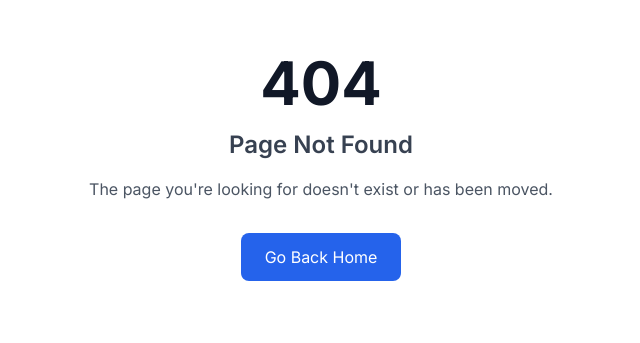
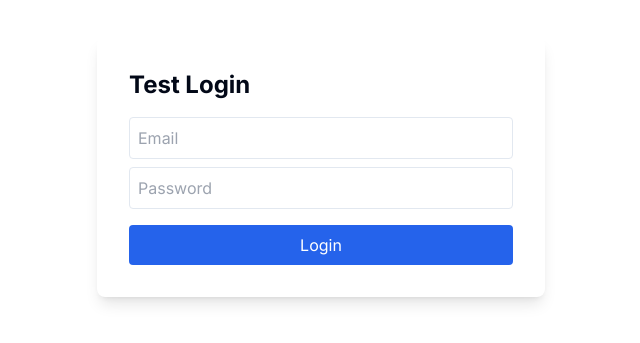
Before and after one commit to sbyiadom/Stratavax-Learning-Management-System, a Next.js app: page /login-test in a window 1280 px wide. Before the commit this address had no page. Shown: the part 233-576 px from the top of the page, without its empty margins (319-959 px from the left). Built offline with nearby package versions, Linux system fonts and the light colour scheme.

Commit message:
Create page.tsx

```diff
--- /dev/null
+++ b/app/login-test/page.tsx
@@ -0,0 +1,63 @@
+'use client'
+
+import { useState } from 'react'
+import { createClient } from '@/lib/supabase'
+
+export default function LoginTestPage() {
+  const [email, setEmail] = useState('')
+  const [password, setPassword] = useState('')
+  const [message, setMessage] = useState('')
+
+  const handleLogin = async () => {
+    setMessage('Logging in...')
+    const supabase = createClient()
+
+    const { data, error } = await supabase.auth.signInWithPassword({
+      email,
+      password,
+    })
+
+    if (error) {
+      setMessage(`Error: ${error.message}`)
+    } else {
+      setMessage(`Success! User: ${data.user?.email}`)
+      // Check if session exists
+      const { data: session } = await supabase.auth.getSession()
+      console.log('Session:', session)
+
+      // Force redirect after 1 second
+      setTimeout(() => {
+        window.location.href = '/dashboard'
+      }, 1000)
+    }
+  }
+
+  return (
+    <div className="min-h-screen flex items-center justify-center p-8">
+      <div className="bg-white p-8 rounded-lg shadow-lg max-w-md w-full">
+        <h1 className="text-2xl font-bold mb-4">Test Login</h1>
+        <input
+          type="email"
+          placeholder="Email"
+          value={email}
+          onChange={(e) => setEmail(e.target.value)}
+          className="w-full p-2 border rounded mb-2"
+        />
+        <input
+          type="password"
+          placeholder="Password"
+          value={password}
+          onChange={(e) => setPassword(e.target.value)}
+          className="w-full p-2 border rounded mb-4"
+        />
+        <button
+          onClick={handleLogin}
+          className="w-full bg-blue-600 text-white p-2 rounded"
+        >
+          Login
+        </button>
+        {message && <p className="mt-4 text-center">{message}</p>}
+      </div>
+    </div>
+  )
+}
```
